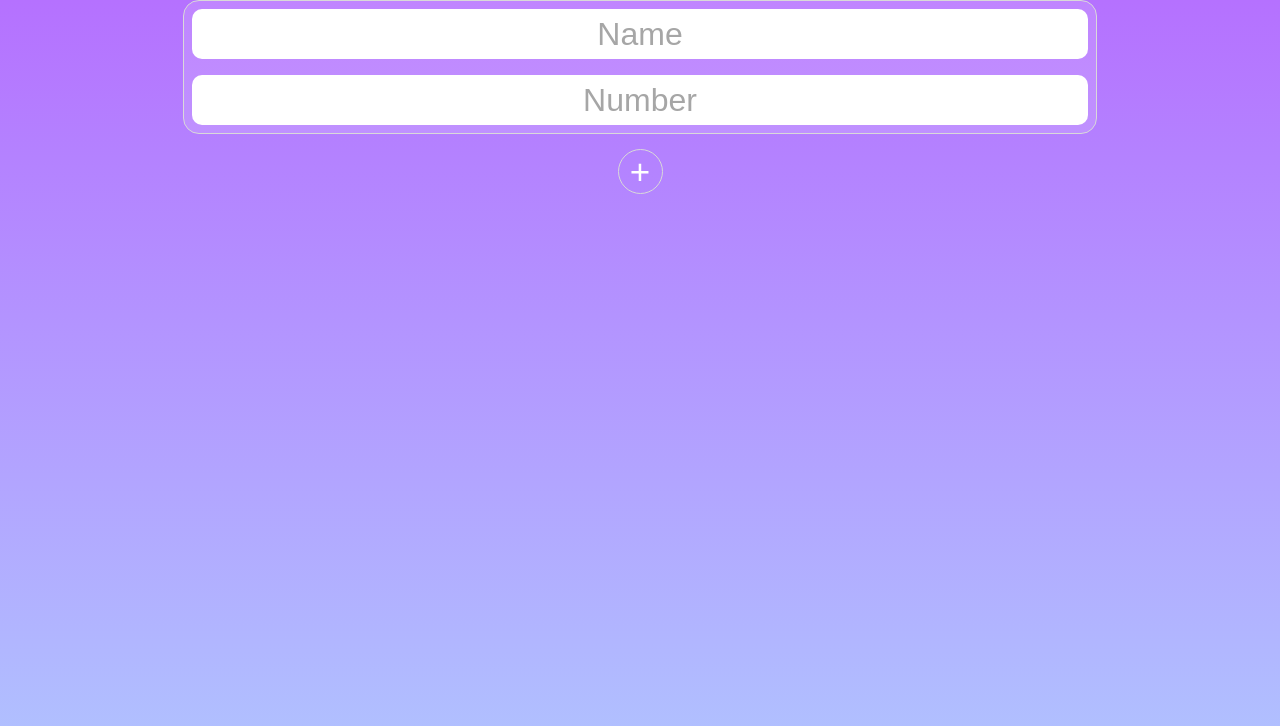
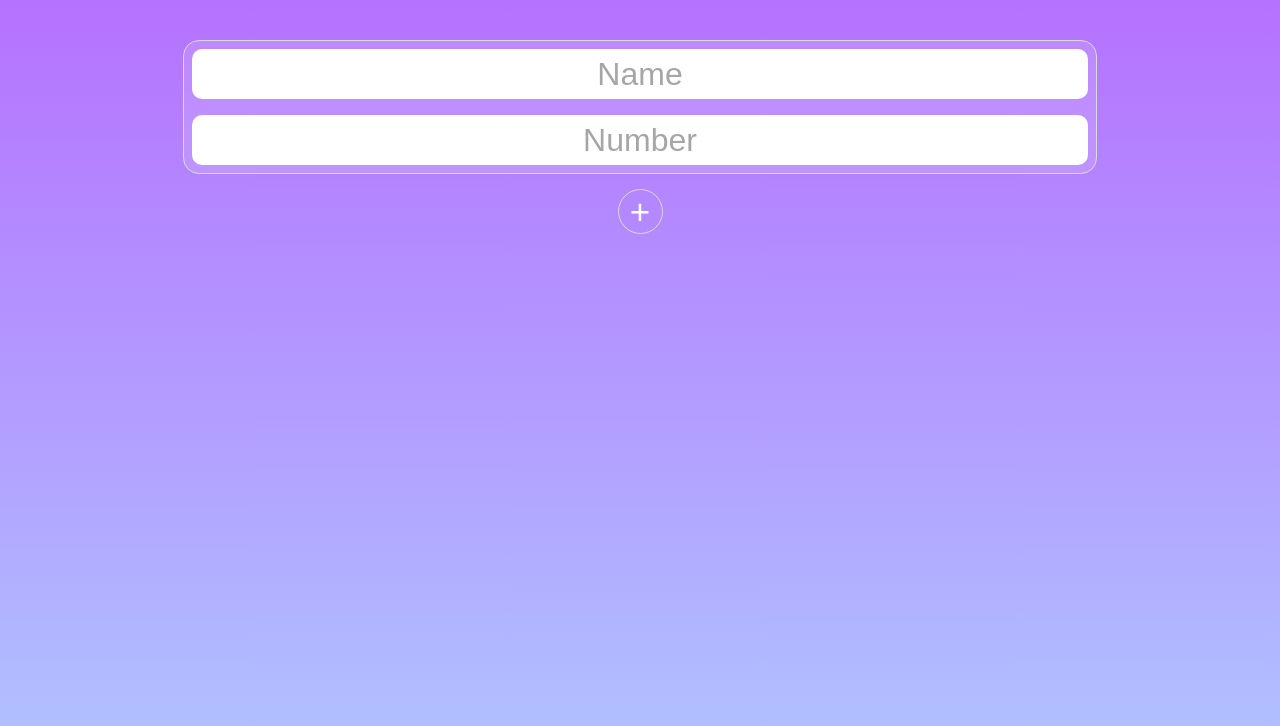
Before and after one commit to Attenm/remember-numbers, a React (Create React App) app: page / in a window 1280 px wide. Shown: the top 726 px of the page. Built offline with nearby package versions, Linux system fonts and the light colour scheme.

Commit message:
creates new section with inputs on click

```diff
--- a/src/App.scss
+++ b/src/App.scss
@@ -4,7 +4,12 @@
     box-sizing: border-box;
 }
 
+body{
+    background: linear-gradient(#B571FF, #B0C7FF);
+    background-repeat: no-repeat;
+    background-attachment: fixed;
+}
+
 .App {
-    height: 100vh;
-    background: linear-gradient(#B571FF, #B0C7FF);
+    min-height: 100vh;
 }
--- a/src/components/buttons/AddSectionBtn/AddSectionBtn.js
+++ b/src/components/buttons/AddSectionBtn/AddSectionBtn.js
@@ -1,8 +1,14 @@
 import './addSectionBtn.scss'
 
-function AddSectionBtn() {
+function AddSectionBtn({numberSectionList, setNumberSectionList}) {
+
+    function addSectionIfClicked(e) {
+        e.preventDefault();
+        setNumberSectionList([...numberSectionList, '']);
+    }
+
     return (
-        <button className='add-section__btn'>+</button>
+        <button className='add-section__btn' onClick={(e) => addSectionIfClicked(e)}>+</button>
     )
 }
 
--- a/src/pages/AddNumbers/AddNumbers.js
+++ b/src/pages/AddNumbers/AddNumbers.js
@@ -1,15 +1,20 @@
 import './addNumbers.scss';
 import NumberSection from '../../NumberSection/NumberSection.js'
 import AddSectionBtn from '../../components/buttons/AddSectionBtn/AddSectionBtn.js'
+import { useState } from 'react';
 
 function AddNumbers() {
+    const [numberSectionList, setNumberSectionList] = useState([]);
 
     return (
         <div className="add-numbers__wrapper">
             <form className='add-numbers__form'>
                 <div className='number-section__wrapper'>
                     <NumberSection/>
-                    <AddSectionBtn/>
+                    {numberSectionList.map((numberSection, index)=> {
+                            return (<NumberSection key={index}/>)
+                    })}
+                    <AddSectionBtn {...{numberSectionList, setNumberSectionList}} />
                 </div>
             </form>
         </div>
--- a/src/pages/AddNumbers/addNumbers.scss
+++ b/src/pages/AddNumbers/addNumbers.scss
@@ -1,5 +1,6 @@
 .add-numbers {
     &__wrapper {
+        padding: 40px 0;
         font-size: 32px;
         height: 100vh;
         display: flex;
```
